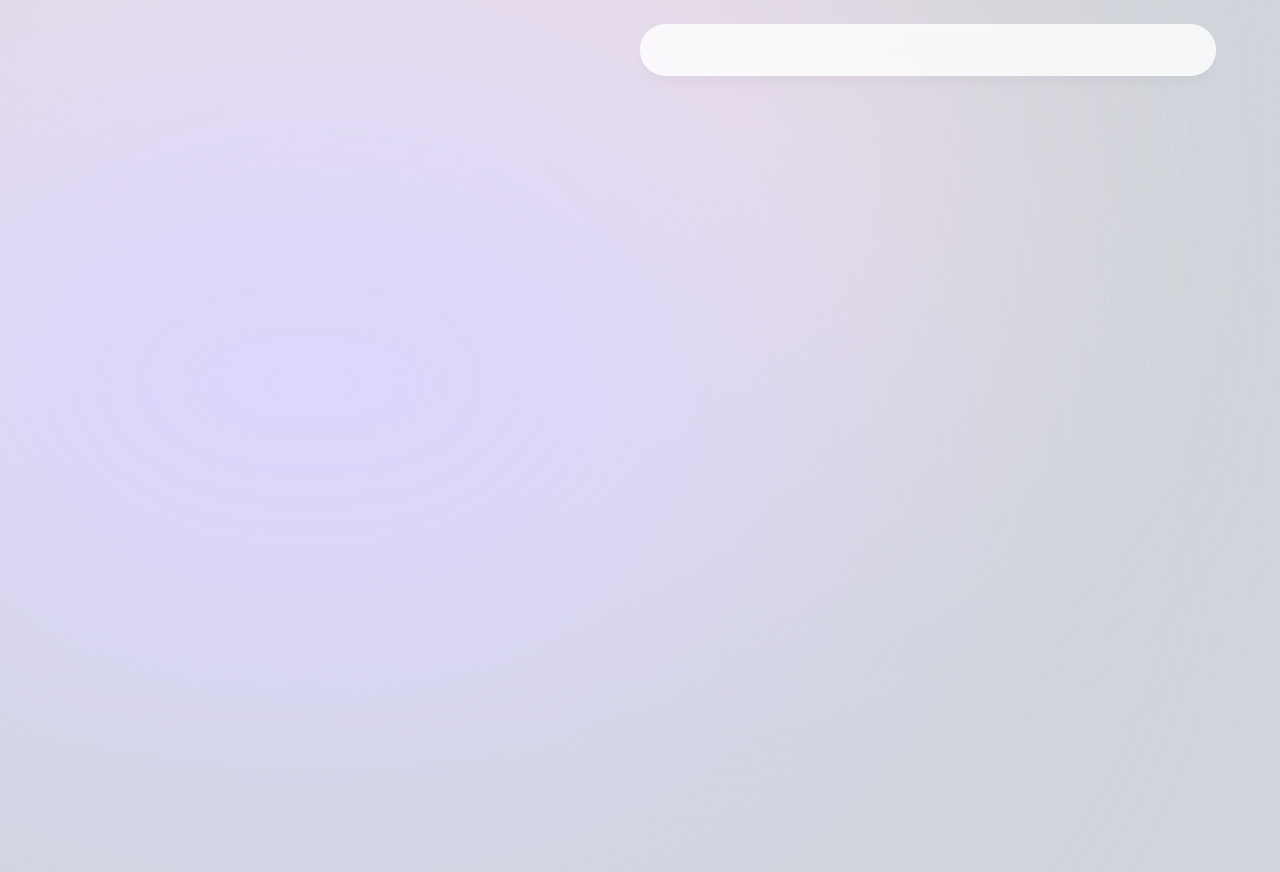
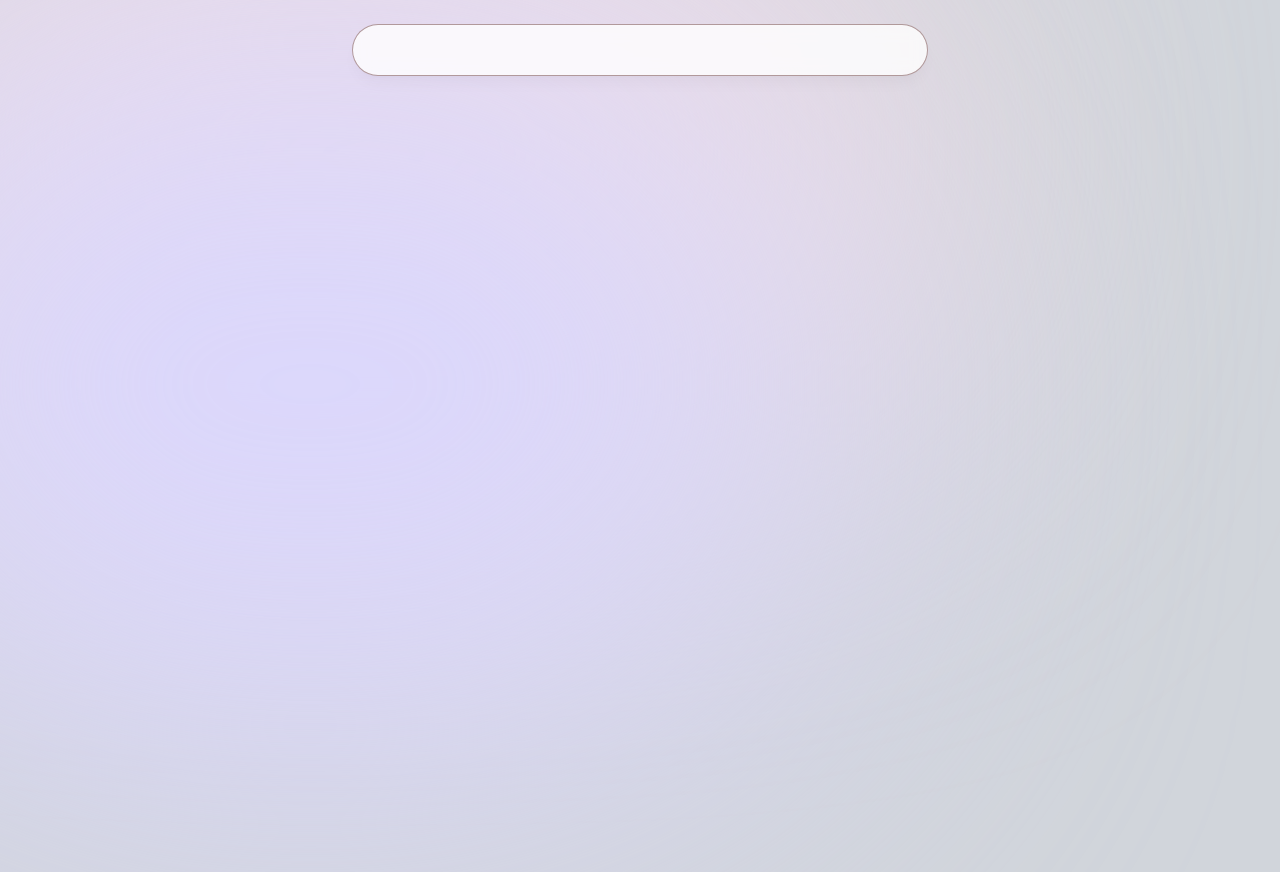
Before and after one commit to anuragnegi000/iGraphixs, a Next.js app: page / in a window 1280 px wide. Shown: the top 872 px of the page. Built offline with nearby package versions, Linux system fonts and the light colour scheme.

Commit message:
added animation in header

```diff
--- a/components/header.tsx
+++ b/components/header.tsx
@@ -1,11 +1,17 @@
+"use client";
 import React from 'react'
+import {motion} from 'framer-motion'
+
 
 const Header = () => {
   return (
     <header className='z-[999] relative'>
-        <div className='fixed top-0 left-1/2 h-[4.5rem] w-full rounded-none border border-white border-opacity-40 bg-white bg-opacity-80 shadow-lg shadow-black/[0.03] backdrop-blur-[0.5rem] sm:top-6 sm:h-[3.25rem] sm:w-[36rem] sm:rounded-full'>
+        <motion.div className='fixed top-0 left-1/2 -translate-x-1/2 h-[4.5rem] w-full rounded-none border border-red-950 border-opacity-40 bg-white bg-opacity-80 shadow-lg shadow-black/[0.03] backdrop-blur-[0.5rem] sm:top-6 sm:h-[3.25rem] sm:w-[36rem] sm:rounded-full'
+            initial={{y: -100,x:"-50%", opacity:1}}
+            animate={{y: 0,x:"-50%",opacity:1}}
+            >
 
-        </div>
+        </motion.div>
     </header>
   )
 }
--- a/package.json
+++ b/package.json
@@ -15,6 +15,7 @@
     "autoprefixer": "10.4.18",
     "eslint": "8.57.0",
     "eslint-config-next": "14.1.1",
+    "framer-motion": "^11.0.8",
     "next": "14.1.1",
     "postcss": "8.4.35",
     "react": "18.2.0",
```
Also changed, not shown: 1 other file (tests, documents, lock files or other folders).
